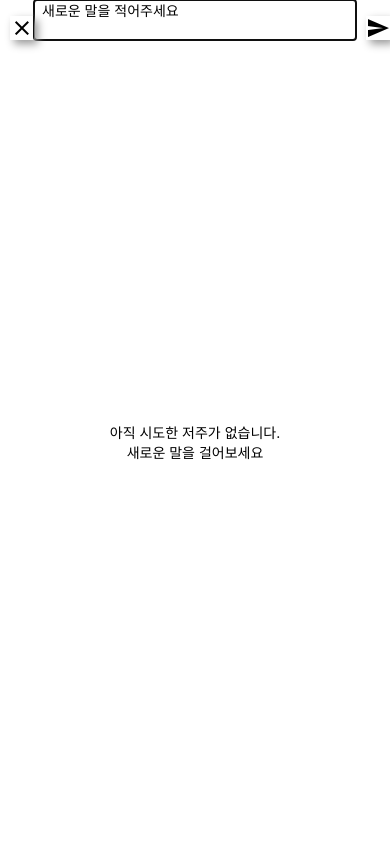
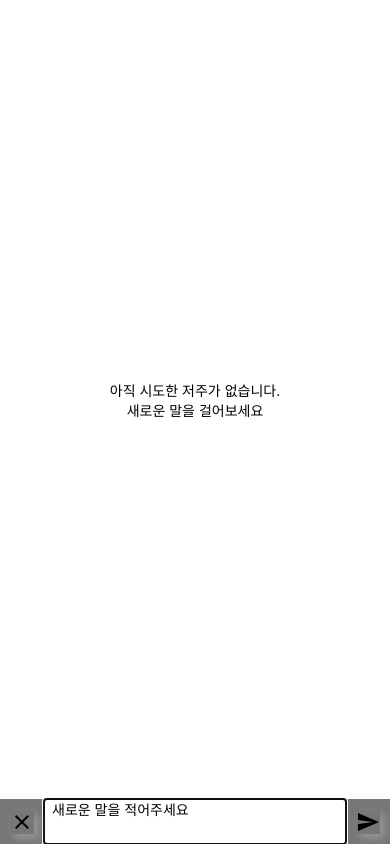
Before and after one commit to MinHyeok90/gomyami, a React Native app: screen / in a window 390 px wide. Built offline with nearby package versions, Linux system fonts and the light colour scheme.

Commit message:
Update UI - Fix components order - Fix margin - and so on..

```diff
--- a/src/Components/Button/index.tsx
+++ b/src/Components/Button/index.tsx
@@ -3,8 +3,8 @@ import styled from 'styled-components/native';
 
 const Container = styled.KeyboardAvoidingView`
   bottom: 0px;
-  justify-content: flex-end;
-  padding-left: 10px;
+  justify-content: center;
+  margin: 10px;
 `;
 
 const ButtonContainer = styled.TouchableOpacity`
--- a/src/Screens/ChatRoom/AddChatBox/index.tsx
+++ b/src/Screens/ChatRoom/AddChatBox/index.tsx
@@ -1,18 +1,17 @@
 import React, {useState, useContext} from 'react';
 import styled from 'styled-components/native';
-import * as Hangul from 'hangul-js';
 
 import {ChatContext} from '~/Context/ChatContext';
 import Button from '~/Components/Button';
 
 const Container = styled.View`
-  display: flex;
   flex-direction: row;
+  background-color: #777777;
 `;
 
 const Input = styled.TextInput`
   flex: 3;
-  height: 40px;
+  height: 45px;
   background-color: #fff;
   padding: 0px 8px;
 `;
--- a/src/Screens/ChatRoom/ChatListView/index.tsx
+++ b/src/Screens/ChatRoom/ChatListView/index.tsx
@@ -3,7 +3,7 @@ import Styled from 'styled-components/native';
 
 import ChatList from './ChatList';
 
-const Container = Styled.SafeAreaView`
+const Container = Styled.KeyboardAvoidingView`
     flex: 1;
 `;
 
--- a/src/Screens/ChatRoom/index.tsx
+++ b/src/Screens/ChatRoom/index.tsx
@@ -18,8 +18,8 @@ interface Props {}
 const ChatRoom = ({}: Props) => {
   return (
     <Contianer>
+      <ChatListView />
       <AddChatBox />
-      <ChatListView />
     </Contianer>
   );
 };
```
